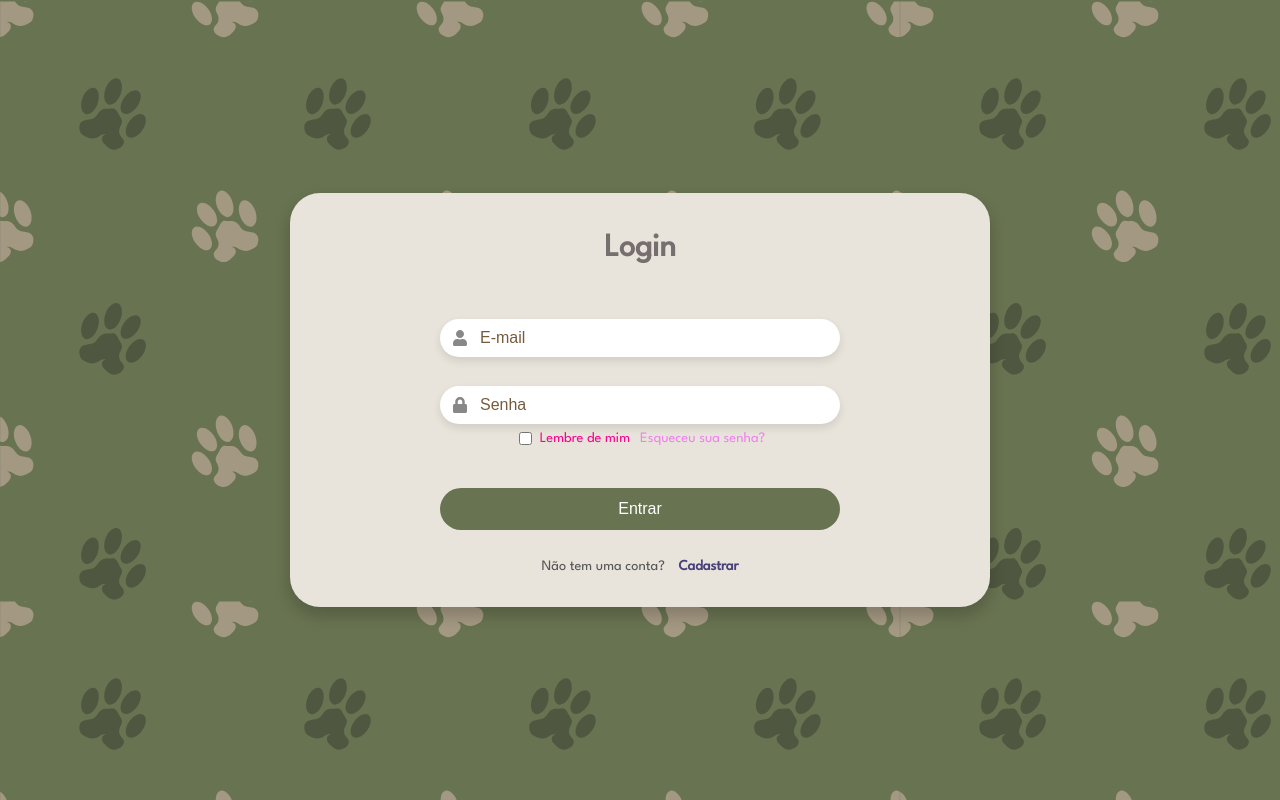
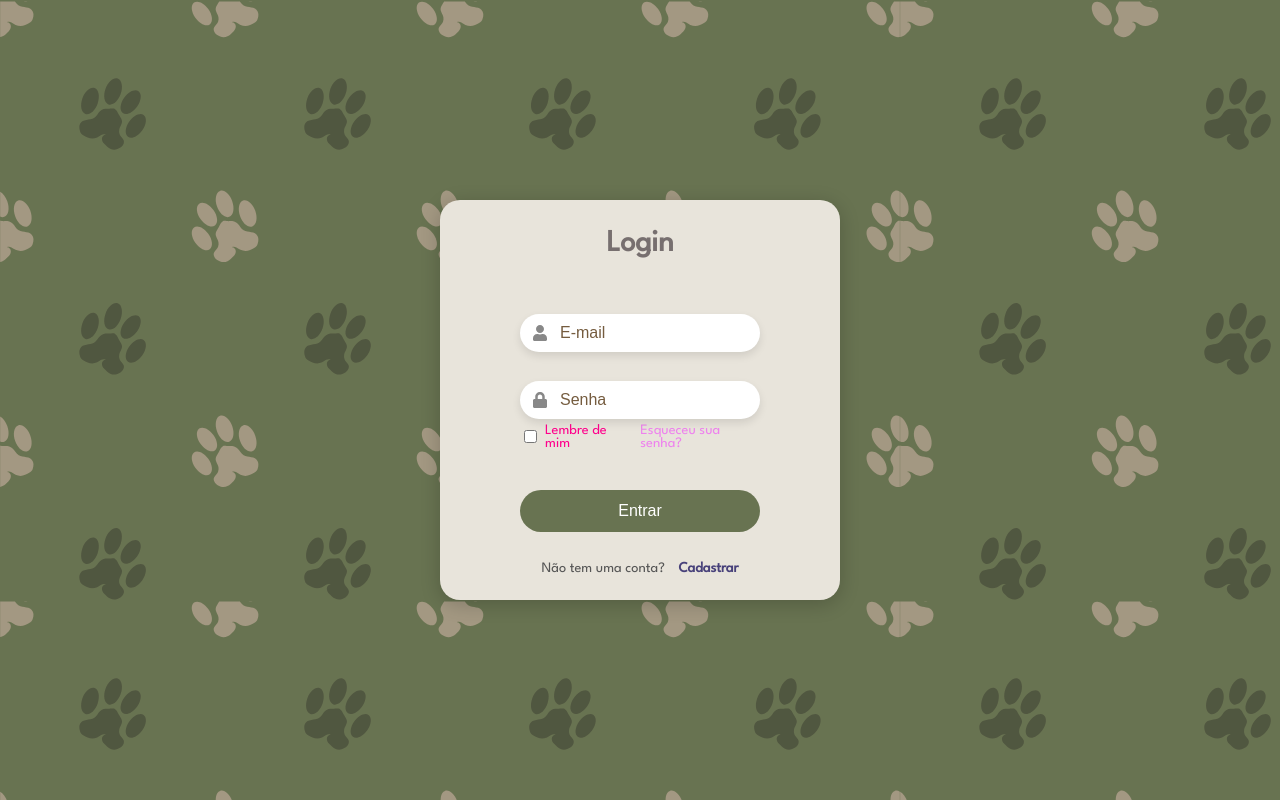
Before and after one commit to saracristinas/Sistema-de-adocao, a React (Vite) app: page /login in a window 1280 px wide. Built offline with nearby package versions, Linux system fonts and the light colour scheme; a web font is replaced by a local one.

Commit message:
Organizando nome de classes do formulário

```diff
--- a/src/Components/Login/Login.css
+++ b/src/Components/Login/Login.css
@@ -12,17 +12,19 @@
   background-position: center;
 }
 
+
 /* ========== Container do formulário ========== */
 .form-container {
   width: 100%;
   max-width: 400px;
-  background-color: #eee8dc;
+  background-color: #e8e4db;
   padding: 10px 80px;
   border-radius: 20px;
   box-shadow: 0 4px 20px rgba(0, 0, 0, 0.2);
   backdrop-filter: blur(3px);
   transition: all 0.3s ease;
 }
+
 
 /* ========== Título principal ========== */
 .form-container h1,
@@ -32,6 +34,7 @@ h1 {
   color: #776f6f;
   margin-bottom: 2rem;
 }
+
 
 /* ========== Campo de entrada ========== */
 .input-field {
@@ -65,6 +68,7 @@ h1 {
   font-size: 1rem;
 }
 
+
 /* ========== Área de "Lembre-se de mim" + "Esqueceu a senha?" ========== */
 .recall-forget {
   display: flex;
@@ -96,6 +100,7 @@ h1 {
   text-decoration: underline;
 }
 
+
 /* ========== Botão de login ========== */
 .button-field {
   margin-top: 1.5rem;
@@ -121,6 +126,7 @@ h1 {
   background-color: #9ba17f;
 }
 
+
 /* ========== Link de cadastro ========== */
 .signup-link {
   font-size: 0.9rem;
@@ -140,6 +146,7 @@ h1 {
   text-decoration: underline;
 }
 
+
 /* ========== Scroll personalizado no formulário ========== */
 form.container::-webkit-scrollbar {
   width: 8px;
@@ -150,6 +157,7 @@ form.container::-webkit-scrollbar-thumb {
   border-radius: 10px;
 }
 
+
 /* ========== Responsividade ========== */
 
 /* Tablets e notebooks menores */
@@ -159,6 +167,7 @@ form.container::-webkit-scrollbar-thumb {
     padding: 28px 30px;
   }
 }
+
 
 /* Dispositivos móveis médios */
 @media (max-width: 768px) {
@@ -179,7 +188,6 @@ form.container::-webkit-scrollbar-thumb {
 
   .recall-forget {
     flex-direction: column;
-    align-items: flex-start;
     font-size: 13px;
     gap: 8px;
   }
@@ -193,6 +201,7 @@ form.container::-webkit-scrollbar-thumb {
     font-size: 0.85rem;
   }
 }
+
 
 /* Dispositivos muito pequenos */
 @media (max-width: 480px) {
--- a/src/Components/Login/Login.jsx
+++ b/src/Components/Login/Login.jsx
@@ -17,7 +17,7 @@ const Login = () => {
 
   return (
     <div className="background-image">
-      <form className="container" onSubmit={handleSubmit}>
+      <form className="form-container" onSubmit={handleSubmit}>
         <h1>Login</h1>
 
         <div className="input-field">
```
